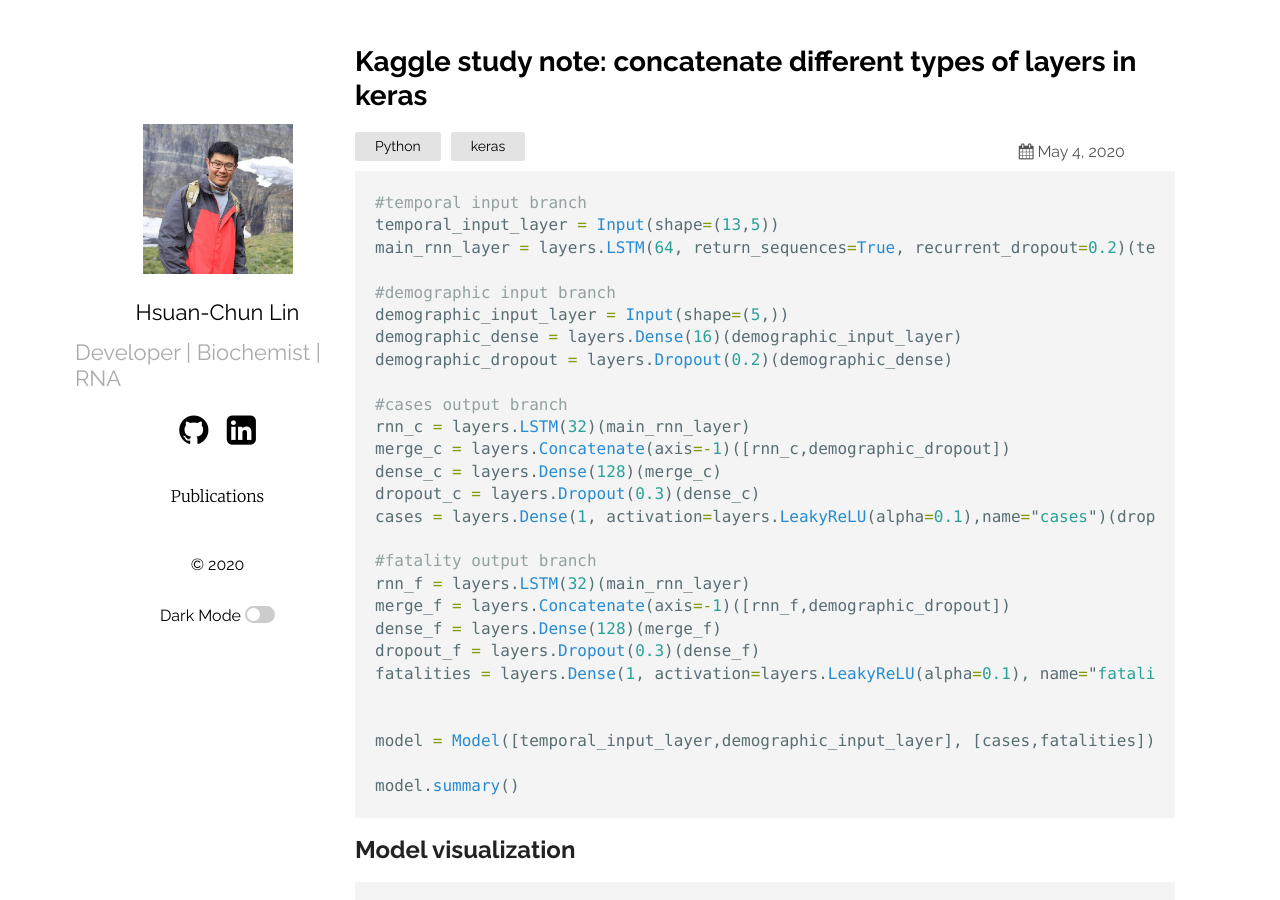
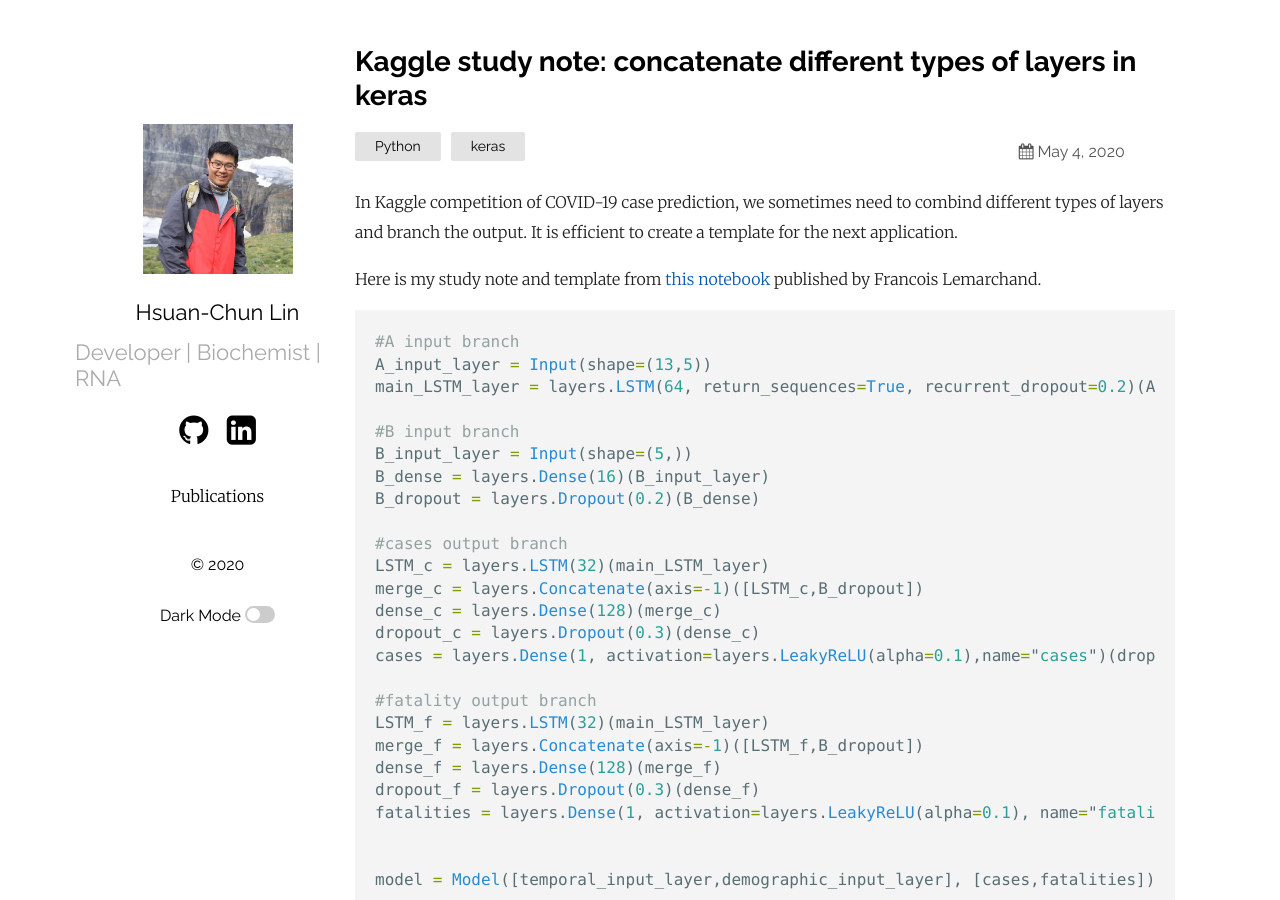
Before and after one commit to hsuanchunlin/hsuanchunlin.github.io, a Jekyll site: the page built from _posts/2020-05-04-concatenate-keras.markdown, in a window 1280 px wide and 900 px high. Built offline with Jekyll 4.4.1, drawn with Linux system fonts in a browser that asks for light colours.

Commit message:
for combine different models, add reference

````diff
--- a/_posts/2020-05-04-concatenate-keras.markdown
+++ b/_posts/2020-05-04-concatenate-keras.markdown
@@ -4,27 +4,30 @@ title:  "Kaggle study note: concatenate different types of layers in keras"
 date:   2020-05-04 12:06:14 +0530
 categories: Python keras
 ---
+In Kaggle competition of COVID-19 case prediction, we sometimes need to combind different types of layers and branch the output. It is efficient to create a template for the next application.
+
+Here is my study note and template from [this notebook](https://www.kaggle.com/frlemarchand/covid-19-forecasting-with-an-rnn) published by Francois Lemarchand.
 
 ```python
-#temporal input branch
-temporal_input_layer = Input(shape=(13,5))
-main_rnn_layer = layers.LSTM(64, return_sequences=True, recurrent_dropout=0.2)(temporal_input_layer)
+#A input branch
+A_input_layer = Input(shape=(13,5))
+main_LSTM_layer = layers.LSTM(64, return_sequences=True, recurrent_dropout=0.2)(A_input_layer)
 
-#demographic input branch
-demographic_input_layer = Input(shape=(5,))
-demographic_dense = layers.Dense(16)(demographic_input_layer)
-demographic_dropout = layers.Dropout(0.2)(demographic_dense)
+#B input branch
+B_input_layer = Input(shape=(5,))
+B_dense = layers.Dense(16)(B_input_layer)
+B_dropout = layers.Dropout(0.2)(B_dense)
 
 #cases output branch
-rnn_c = layers.LSTM(32)(main_rnn_layer)
-merge_c = layers.Concatenate(axis=-1)([rnn_c,demographic_dropout])
+LSTM_c = layers.LSTM(32)(main_LSTM_layer)
+merge_c = layers.Concatenate(axis=-1)([LSTM_c,B_dropout])
 dense_c = layers.Dense(128)(merge_c)
 dropout_c = layers.Dropout(0.3)(dense_c)
 cases = layers.Dense(1, activation=layers.LeakyReLU(alpha=0.1),name="cases")(dropout_c)
 
 #fatality output branch
-rnn_f = layers.LSTM(32)(main_rnn_layer)
-merge_f = layers.Concatenate(axis=-1)([rnn_f,demographic_dropout])
+LSTM_f = layers.LSTM(32)(main_LSTM_layer)
+merge_f = layers.Concatenate(axis=-1)([LSTM_f,B_dropout])
 dense_f = layers.Dense(128)(merge_f)
 dropout_f = layers.Dropout(0.3)(dense_f)
 fatalities = layers.Dense(1, activation=layers.LeakyReLU(alpha=0.1), name="fatalities")(dropout_f)
@@ -34,7 +37,9 @@ model = Model([temporal_input_layer,demographic_input_layer], [cases,fatalities]
 
 model.summary()
 ```
+
 ## Model visualization
+
 ```python
 plot_model(model, show_shapes=True, show_layer_names=True)
 ```
@@ -42,6 +47,7 @@ plot_model(model, show_shapes=True, show_layer_names=True)
 ## Setting training
 
 ```python
+
 callbacks = [ReduceLROnPlateau(monitor='val_loss', patience=4, verbose=1, factor=0.6),
              EarlyStopping(monitor='val_loss', patience=20),
              ModelCheckpoint(filepath='best_model.h5', monitor='val_loss', save_best_only=True)]
@@ -55,4 +61,5 @@ history = model.fit([X_temporal_train,X_demographic_train], [Y_cases_train, Y_fa
           batch_size = 16,
           validation_data=([X_temporal_test,X_demographic_test],  [Y_cases_test, Y_fatalities_test]),
           callbacks=callbacks)
+
 ```
````
